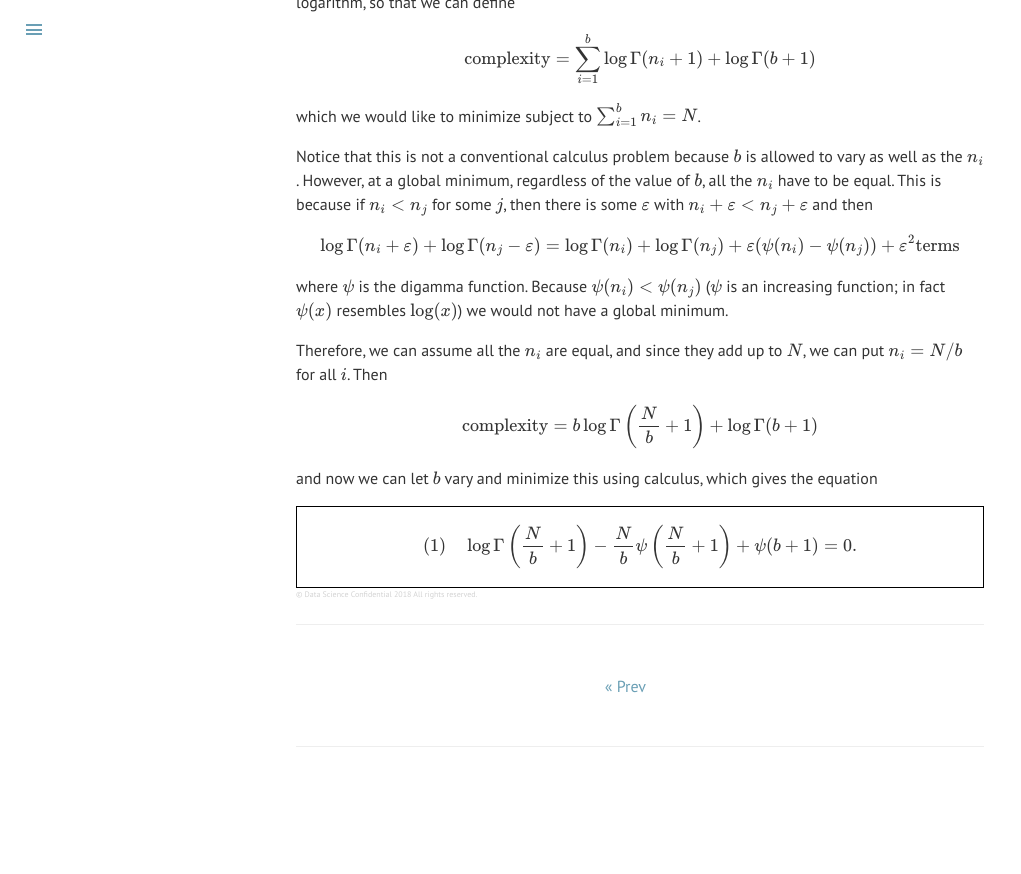
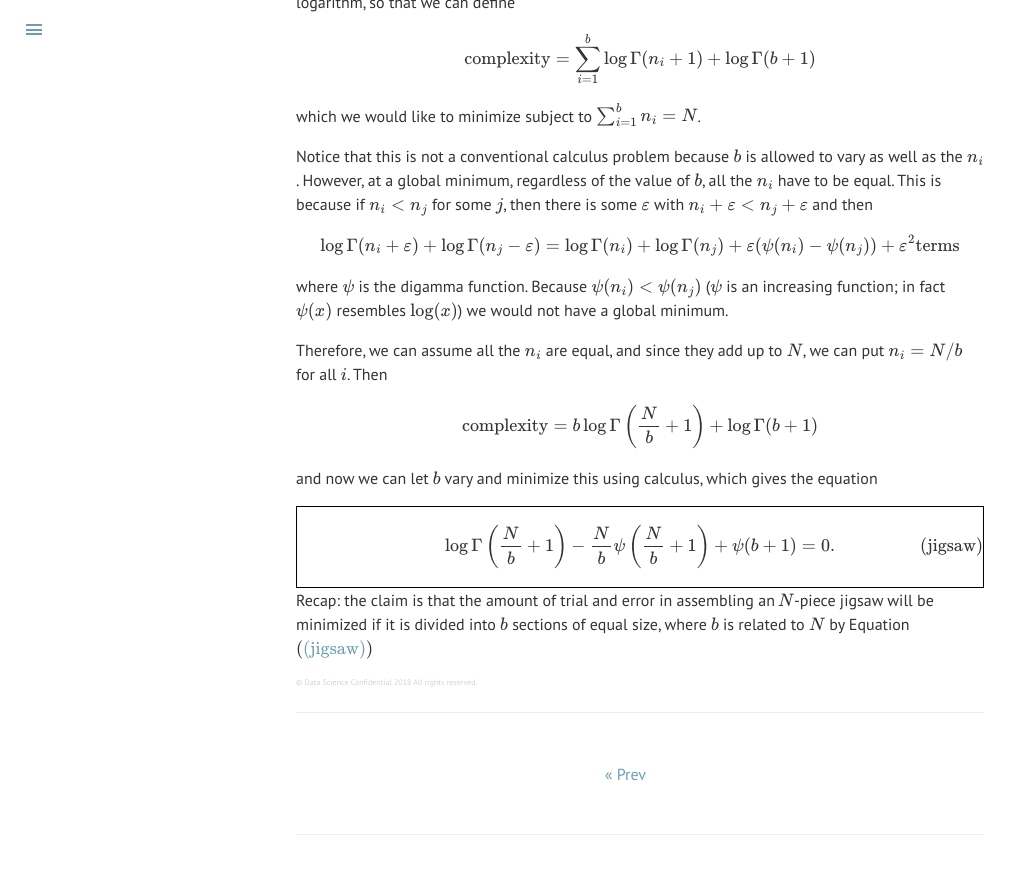
Before and after one commit to datascienceconfidential/datascienceconfidential.github.io, a Jekyll site: the page built from _posts/2018-02-07-jigsaw-equation.md, in a window 1280 px wide and 900 px high, scrolled down 1527 px. Shown: the top 874 px of the window, without its empty margins (0-1021 px from the left). Built offline with Jekyll 4.4.1, drawn with Linux system fonts in a browser that asks for light colours; formulas are drawn with MathJax 3; comment, search, counter and statistics services are not loaded; before the commit the page ends 2339 px from its top, so only the background shows below that.

Commit message:
trying to include equation reference

```diff
--- a/_posts/2018-02-07-jigsaw-equation.md
+++ b/_posts/2018-02-07-jigsaw-equation.md
@@ -49,5 +49,7 @@ $$ \mathrm{complexity} = b \log \Gamma\left(\frac{N}{b} +1\right) + \log \Gamma
 and now we can let $b$ vary and minimize this using calculus, which gives the equation
 
 <div style="border: 1px solid black;">
-$$\mathrm{(1)}\quad \log \Gamma\left(\frac{N}{b} + 1\right) - \frac{N}{b} \psi\left(\frac{N}{b} + 1\right) + \psi(b+1) = 0.$$
+$$\log \Gamma\left(\frac{N}{b} + 1\right) - \frac{N}{b} \psi\left(\frac{N}{b} + 1\right) + \psi(b+1) = 0.\tag{jigsaw}\label{eq:jigsaw}$$
 </div>
+
+Recap: the claim is that the amount of trial and error in assembling an $N$-piece jigsaw will be minimized if it is divided into $b$ sections of equal size, where $b$ is related to $N$ by Equation $(\eqref{eq:jigsaw})$
```
